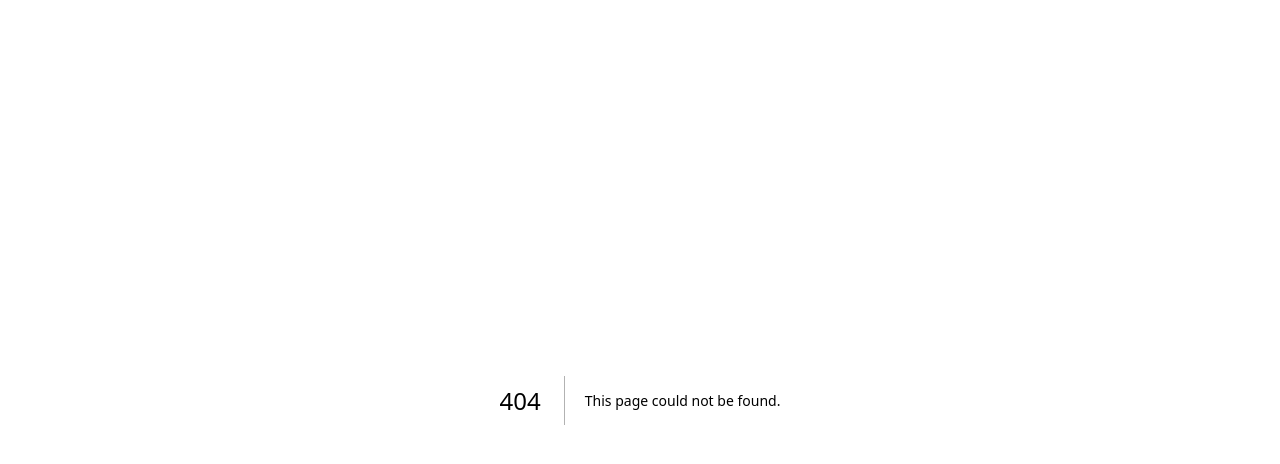
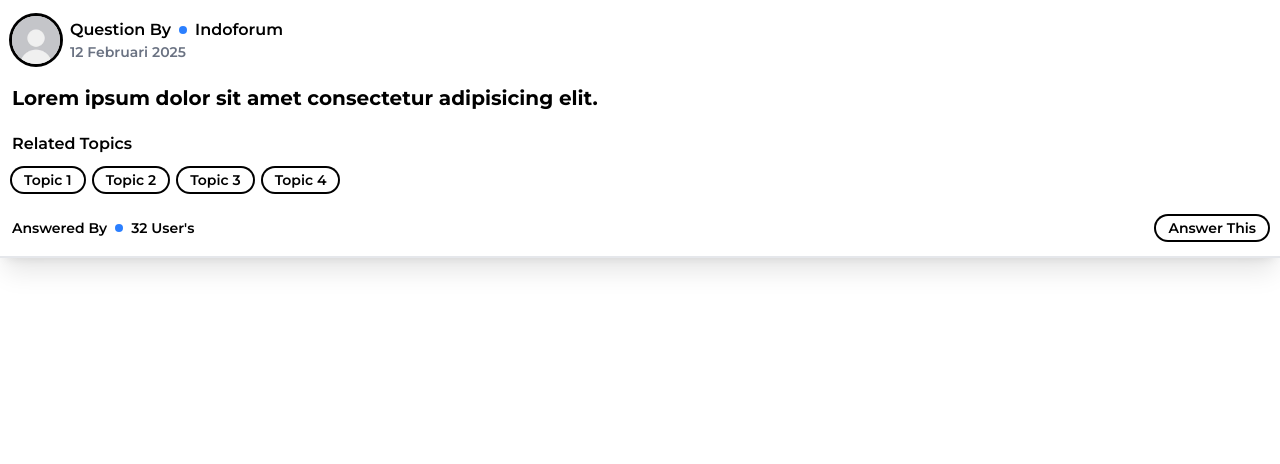
Before and after one commit to MrIrawan/indoforum, a Next.js app: page /questions in a window 1280 px wide. Before the commit this address had no page. Shown: the top 464 px of the page. Built offline with nearby package versions, Linux system fonts and the light colour scheme.

Commit message:
membuat page dan layout untuk route questions dan membuat kerangka awal komponen question card

```diff
--- /dev/null
+++ b/src/app/questions/layout.js
@@ -0,0 +1,9 @@
+import SectionSite from "@/components/layout/Section";
+
+export default function QuestionsPageLayout({ children }) {
+    return (
+        <SectionSite>
+            { children }
+        </SectionSite>
+    )
+}
--- /dev/null
+++ b/src/app/questions/page.js
@@ -0,0 +1,68 @@
+import Avatar from "@/components/ui/Avatar/Avatar";
+import Button from "@/components/ui/button/Buttons";
+
+export default function QuestionsPage() {
+    return (
+        <>
+            <div className="flex flex-col bg-white ring-2 shadow-xl ring-gray-200 px-3 py-4 min-h-24">
+                {/* profile section question */}
+                <div className="flex items-center gap-2.5 w-fit bg-white">
+                    <Avatar avatarSize="default" />
+                    <div className="flex flex-col">
+                        <div className="flex items-center gap-2">
+                            <h3 className="text-base font-m-semibold">Question By</h3>
+                            <hr className="w-2 h-2 bg-blue-500 border-none rounded-full"/>
+                            <h3 className="text-base font-m-semibold">Indoforum</h3>
+                        </div>
+                        <p className="text-sm font-m-semibold text-gray-500">12 Februari 2025</p>
+                    </div>
+                </div>
+                {/* question content */}
+                <div className="bg-white w-full my-5">
+                    <h2 className="text-xl font-m-bold">Lorem ipsum dolor sit amet consectetur adipisicing elit.</h2>
+                </div>
+                {/* related topics content */}
+                <div className="flex flex-col gap-3">
+                    <h3 className="text-base font-m-semibold">Related Topics</h3>
+                    <div className="flex flex-wrap gap-2.5">
+                        <Button
+                            buttonStyle="ring-2 px-3 py-0.5 rounded-full"
+                        >
+                            <p className="text-sm font-m-semibold">Topic 1</p>
+                        </Button>
+                        <Button
+                            buttonStyle="ring-2 px-3 py-0.5 rounded-full"
+                        >
+                            <p className="text-sm font-m-semibold">Topic 2</p>
+                        </Button>
+                        <Button
+                            buttonStyle="ring-2 px-3 py-0.5 rounded-full"
+                        >
+                            <p className="text-sm font-m-semibold">Topic 3</p>
+                        </Button>
+                        <Button
+                            buttonStyle="ring-2 px-3 py-0.5 rounded-full"
+                        >
+                            <p className="text-sm font-m-semibold">Topic 4</p>
+                        </Button>
+                    </div>
+                </div>
+                {/* answer content */}
+                <div className="w-full bg-white flex items-center justify-between mt-6">
+                    <Button
+                        buttonStyle="flex items-center gap-2"
+                    >
+                        <p className="text-sm font-m-semibold">Answered By</p>
+                        <hr className="w-2 h-2 bg-blue-500 border-none rounded-full"/>
+                        <p className="text-sm font-m-semibold">32 User's</p>
+                    </Button>
+                    <Button
+                        buttonStyle="flex items-center gap-2 ring-2 px-3 py-0.5 rounded-full"
+                    >
+                        <p className="text-sm font-m-semibold">Answer This</p>
+                    </Button>
+                </div>
+            </div>
+        </>
+    )
+}
```
